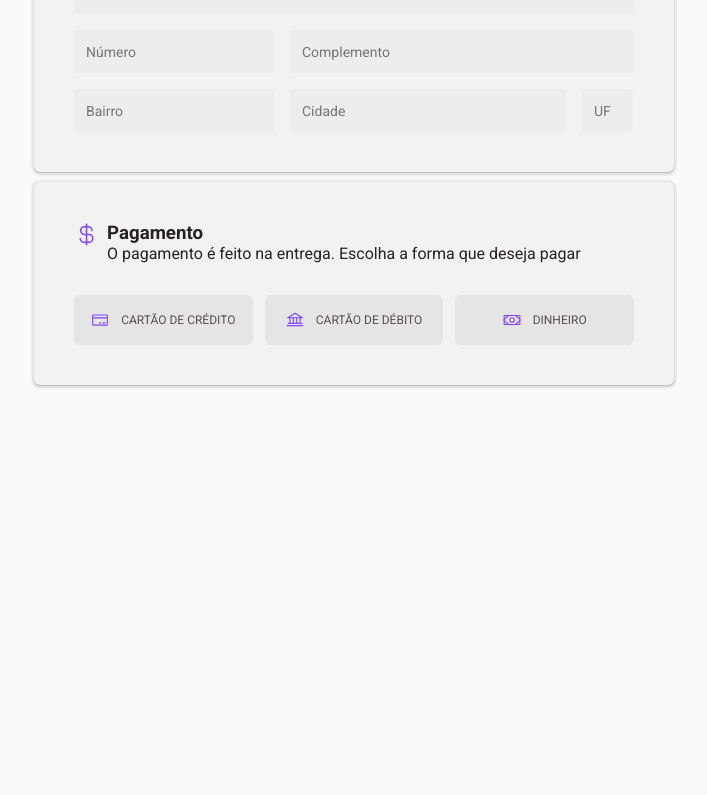
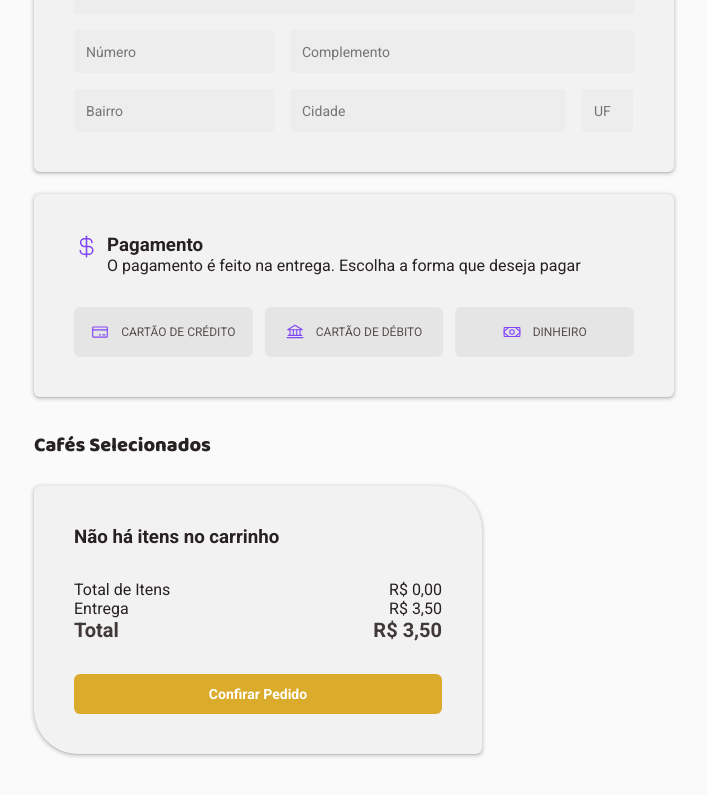
Before and after one commit to marcelo-m-oliveira/ignite, a React (Vite) app in the folder coffee-delivery/: page /checkout in a window 1280 px wide. Shown: the part 483-1278 px from the top of the page, without its empty margins (126-833 px from the left). Before the commit the page ends 1079 px from the top, so only its background shows below. Built offline with nearby package versions, Linux system fonts and the light colour scheme.

Commit message:
Ajustando o carrinho da aplicação

```diff
--- a/coffee-delivery/src/Router.tsx
+++ b/coffee-delivery/src/Router.tsx
@@ -3,6 +3,7 @@ import { Routes, Route } from 'react-router-dom'
 import { DefaultLayout } from './layouts/DefaultLayout'
 
 import { Checkout } from './pages/Checkout/index'
+import { Finish } from './pages/Finish/index'
 import { Home } from './pages/Home/index'
 
 export function Router() {
@@ -11,6 +12,7 @@ export function Router() {
       <Route path="/" element={<DefaultLayout />}>
         <Route path="/" element={<Home />} />
         <Route path="/checkout" element={<Checkout />} />
+        <Route path="/finish" element={<Finish />} />
       </Route>
     </Routes>
   )
--- a/coffee-delivery/src/pages/Home/Components/CoffeeItem/Components/Button/index.tsx
+++ b/coffee-delivery/src/components/Button/index.tsx
@@ -2,7 +2,7 @@ import { ButtonHTMLAttributes } from 'react'
 import { ButtonBase } from './styles'
 
 export interface ButtonProps extends ButtonHTMLAttributes<HTMLButtonElement> {
-  isActive: boolean
+  isActive?: boolean
 }
 
 export function Button(props: ButtonProps) {
--- /dev/null
+++ b/coffee-delivery/src/pages/Checkout/Components/CartItems/index.tsx
@@ -0,0 +1,62 @@
+import { useContext, useEffect, useState } from 'react'
+
+import { Trash } from 'phosphor-react'
+
+import { CartContext } from '../../../../context/cartContext'
+
+import { CountQuantity } from '../../../../components/CountQuantity'
+
+import {
+  CartItemContainer,
+  CartItemTitleContainer,
+  CartItemTitle,
+  CartItemTitleInner,
+  CartItemTitleQuantity,
+} from './styles'
+
+interface CartItemsProps {
+  coffee: {
+    id: string
+    imgUrl: string
+    title: string
+    price: number
+    quantity: number
+  }
+}
+
+export function CartItems({
+  coffee: { id, quantity, imgUrl, price, title },
+}: CartItemsProps) {
+  const { removeItemToCart, quantityItemChange } = useContext(CartContext)
+  const [quantityItem, setQuantityItem] = useState(quantity)
+
+  useEffect(() => {
+    quantityItemChange(id, quantityItem)
+  }, [id, quantityItem, quantityItemChange])
+
+  return (
+    <CartItemContainer>
+      <CartItemTitleContainer>
+        <img src={imgUrl} alt="" width={64} />
+        <CartItemTitle>
+          <CartItemTitleInner>
+            <span>{title}</span>
+            <CartItemTitleQuantity>
+              <CountQuantity
+                quantity={quantityItem}
+                setQuantity={setQuantityItem}
+              />
+              <button onClick={() => removeItemToCart(id)}>
+                <Trash size={16} />
+                <span>Remover</span>
+              </button>
+            </CartItemTitleQuantity>
+          </CartItemTitleInner>
+        </CartItemTitle>
+      </CartItemTitleContainer>
+      <span>
+        R${price.toLocaleString('pt-BR', { minimumFractionDigits: 2 })}
+      </span>
+    </CartItemContainer>
+  )
+}
--- /dev/null
+++ b/coffee-delivery/src/pages/Checkout/Components/CartItems/styles.ts
@@ -0,0 +1,72 @@
+import styled from 'styled-components'
+
+export const CartItemContainer = styled.div`
+  display: flex;
+  justify-content: space-between;
+  padding: 0.25rem 0 1.5rem 0.25rem;
+
+  border-bottom: 1px solid ${(props) => props.theme['base-button']};
+`
+
+export const CartItemTitleContainer = styled.div`
+  height: 100%;
+
+  display: flex;
+  gap: 1.25rem;
+  align-items: center;
+  max-height: 4rem;
+
+  img {
+    width: 4rem;
+    height: 4rem;
+  }
+`
+
+export const CartItemTitle = styled.div`
+  display: flex;
+  flex-direction: row;
+  gap: 0.5rem;
+
+  span {
+    margin-bottom: 0.25rem;
+  }
+`
+
+export const CartItemTitleInner = styled.div`
+  display: flex;
+  flex-direction: column;
+  gap: 0.5rem;
+`
+
+export const CartItemTitleQuantity = styled.div`
+  display: flex;
+  gap: 0.5rem;
+
+  button {
+    display: flex;
+    justify-content: center;
+    align-items: center;
+    padding: 0 0.5rem;
+    gap: 4px;
+
+    border: none;
+    border-radius: 6px;
+
+    background: ${(props) => props.theme['base-button']};
+    cursor: pointer;
+
+    span {
+      margin: 0;
+      text-transform: uppercase;
+      font-size: 0.75rem;
+    }
+
+    svg {
+      color: ${(props) => props.theme['purple-dark']};
+    }
+
+    &:hover {
+      background: ${(props) => props.theme['base-hover']};
+    }
+  }
+`
--- a/coffee-delivery/src/pages/Checkout/index.tsx
+++ b/coffee-delivery/src/pages/Checkout/index.tsx
@@ -1,5 +1,5 @@
+import { useContext, useEffect, useState } from 'react'
 import { useNavigate } from 'react-router-dom'
-import { useContext, useState } from 'react'
 import { useForm } from 'react-hook-form'
 
 import {
@@ -23,12 +23,14 @@ import {
   CartItemsSummary,
   TotalSummaryContainer,
   TotalSummaryLabels,
+  SummaryButton,
 } from './styles'
 
 import { CartContext } from '../../context/cartContext'
 
-import { Button } from '../Home/Components/CoffeeItem/Components/Button'
-import { Input } from '../Home/Components/CoffeeItem/Components/Input'
+import { CartItems } from './Components/CartItems'
+import { Button } from '../../components/Button'
+import { Input } from '../../components/Input'
 
 export interface CartItemsProps {
   id: number
@@ -56,10 +58,14 @@ const AdressFormValidationSchema = zod.object({
     .max(2),
 })
 
+const delivery = 3.5
+
 export type AdressFormData = zod.infer<typeof AdressFormValidationSchema>
 
 export function Checkout() {
   const [isActive, setIsActive] = useState([false, false, false])
+  const [totalItemsPrice, setTotalItemsPrice] = useState(0)
+
   const { cart, setCheckout } = useContext(CartContext)
 
   const addressForm = useForm<AdressFormData>({
@@ -72,6 +78,14 @@ export function Checkout() {
       state: '',
     },
   })
+
+  useEffect(() => {
+    const totalItems = cart.reduce((acum, cur) => {
+      return acum + cur.price * cur.quantity
+    }, 0)
+
+    setTotalItemsPrice(totalItems)
+  }, [cart])
 
   function handlePaymentSelection(event: EventTarget & HTMLButtonElement) {
     const isActiveButton = !event.getAttribute('isActive')
@@ -93,11 +107,11 @@ export function Checkout() {
   function handleSubmitOrder(data: AdressFormData) {
     let metodPayment
 
-    if (isActive[0] === true) {
+    if (isActive[0]) {
       metodPayment = 'cartão de crédito'
-    } else if (isActive[1] === true) {
+    } else if (isActive[1]) {
       metodPayment = 'cartão de débito'
-    } else if (isActive[2] === true) {
+    } else if (isActive[2]) {
       metodPayment = 'dinheiro'
     }
 
@@ -120,6 +134,7 @@ export function Checkout() {
   }
 
   const { handleSubmit, register } = addressForm
+  const finalPrice = totalItemsPrice + delivery
 
   return (
     <CheckoutContainer onSubmit={handleSubmit(handleSubmitOrder)}>
@@ -228,14 +243,49 @@ export function Checkout() {
             </Button>
           </PaymentButtonsContainer>
         </PaymentContainer>
-        <CartItensCheckoutContainer>
-          <CartItemsSummary>
-            <TotalSummaryContainer>
-              <TotalSummaryLabels></TotalSummaryLabels>
-            </TotalSummaryContainer>
-          </CartItemsSummary>
-        </CartItensCheckoutContainer>
       </CheckoutFormContainer>
+      <CartItensCheckoutContainer>
+        <h1>Cafés Selecionados</h1>
+        <CartItemsSummary>
+          {cart.length > 0 ? (
+            cart.map((coffee) => {
+              return <CartItems key={coffee.title} coffee={coffee} />
+            })
+          ) : (
+            <h3>Não há itens no carrinho</h3>
+          )}
+          <TotalSummaryContainer>
+            <TotalSummaryLabels>
+              <span>Total de Itens</span>
+              <span>
+                R${' '}
+                {totalItemsPrice.toLocaleString('pt-BR', {
+                  minimumFractionDigits: 2,
+                })}
+              </span>
+            </TotalSummaryLabels>
+            <TotalSummaryLabels>
+              <span>Entrega</span>
+              <span>
+                R${' '}
+                {delivery.toLocaleString('pt-BR', {
+                  minimumFractionDigits: 2,
+                })}
+              </span>
+            </TotalSummaryLabels>
+            <TotalSummaryLabels>
+              <h1>Total</h1>
+              <h1>
+                R${' '}
+                {finalPrice.toLocaleString('pt-BR', {
+                  minimumFractionDigits: 2,
+                })}
+              </h1>
+            </TotalSummaryLabels>
+          </TotalSummaryContainer>
+          <SummaryButton type="submit">Confirar Pedido</SummaryButton>
+        </CartItemsSummary>
+      </CartItensCheckoutContainer>
     </CheckoutContainer>
   )
 }
--- a/coffee-delivery/src/pages/Checkout/styles.ts
+++ b/coffee-delivery/src/pages/Checkout/styles.ts
@@ -2,7 +2,9 @@ import styled from 'styled-components'
 
 export const CheckoutContainer = styled.form`
   width: 100%;
+  max-width: 90rem;
   margin: 6.8rem auto;
+  padding: 5.75rem 10rem;
 
   display: flex;
   justify-content: space-between;
@@ -10,6 +12,7 @@ export const CheckoutContainer = styled.form`
 
   gap: 2rem;
 `
+
 export const CheckoutFormContainer = styled.div`
   width: 100%;
 
@@ -17,19 +20,20 @@ export const CheckoutFormContainer = styled.div`
   flex-direction: column;
   flex: 1;
   gap: 0.625rem;
-  padding: 5.75rem 10rem;
 
   h1 {
     font-size: 1.25rem;
     margin: 0 0 0.9375rem 0;
   }
 `
+
 export const CheckoutForm = styled.div`
   width: 40rem;
   display: flex;
   flex-wrap: wrap;
   gap: 1rem;
   padding: 2.5rem;
+  margin-bottom: 0.75rem;
 
   background: ${(props) => props.theme['base-card']};
   border-radius: 6px;
@@ -104,12 +108,77 @@ export const PaymentTitle = styled.div`
     color: ${(props) => props.theme.purple};
   }
 `
+
 export const PaymentButtonsContainer = styled.div`
   width: 100%;
   display: flex;
   gap: 0.75rem;
 `
-export const CartItensCheckoutContainer = styled.div``
-export const CartItemsSummary = styled.div``
-export const TotalSummaryContainer = styled.div``
-export const TotalSummaryLabels = styled.div``
+
+export const CartItensCheckoutContainer = styled.div`
+  width: 28rem;
+  display: flex;
+  flex-direction: column;
+  /* flex: 1; */
+  gap: 0.625rem;
+
+  h1 {
+    font-size: 1.25rem;
+    margin-bottom: 0.9375rem;
+  }
+`
+
+export const CartItemsSummary = styled.div`
+  width: 100%;
+  display: flex;
+  flex-direction: column;
+  gap: 2rem;
+  padding: 2.5rem;
+
+  background: ${(props) => props.theme['base-card']};
+  border-radius: 6px 44px 6px 44px;
+  box-shadow: 0 1px 1px -3px rgba(0, 0, 0, 0.5), 0 1px 1px 0 rgba(0, 0, 0, 0.14),
+    0 1px 3px 2px rgba(0, 0, 0, 0.12);
+`
+
+export const TotalSummaryContainer = styled.div`
+  width: 100%;
+  display: flex;
+  flex-direction: column;
+`
+
+export const TotalSummaryLabels = styled.div`
+  display: flex;
+  justify-content: space-between;
+  align-items: center;
+
+  h1 {
+    margin-bottom: 0;
+    font-family: 'Roboto', sans-serif;
+    color: ${(props) => props.theme['base-subtitle']};
+  }
+`
+
+export const SummaryButton = styled.button`
+  width: 100%;
+  display: flex;
+  justify-content: center;
+  align-items: center;
+  padding: 0.75rem 0.5rem;
+
+  border: none;
+  border-radius: 6px;
+
+  background: ${(props) => props.theme.yellow};
+
+  font-size: 0.875rem;
+  font-weight: bold;
+  color: ${(props) => props.theme.white};
+  cursor: pointer;
+
+  transition: background 0.2s ease-in-out;
+
+  &:hover {
+    background: ${(props) => props.theme['yellow-dark']};
+  }
+`
--- /dev/null
+++ b/coffee-delivery/src/pages/Finish/index.tsx
@@ -0,0 +1,5 @@
+console.log(`ba5tata`)
+
+export function Finish() {
+  return <h1>Finish</h1>
+}
```
Also changed, not shown: coffee-delivery/src/pages/Home/index.tsx (+10 -12 lines), coffee-delivery/src/components/Button/styles.ts (renamed from coffee-delivery/src/pages/Home/Components/CoffeeItem/Components/Button/styles.ts), coffee-delivery/src/components/Input/index.tsx (renamed from coffee-delivery/src/pages/Home/Components/CoffeeItem/Components/Input/index.tsx), coffee-delivery/src/components/Input/styles.ts (renamed from coffee-delivery/src/pages/Home/Components/CoffeeItem/Components/Input/styles.ts), coffee-delivery/src/pages/Finish/styles.ts (added).
